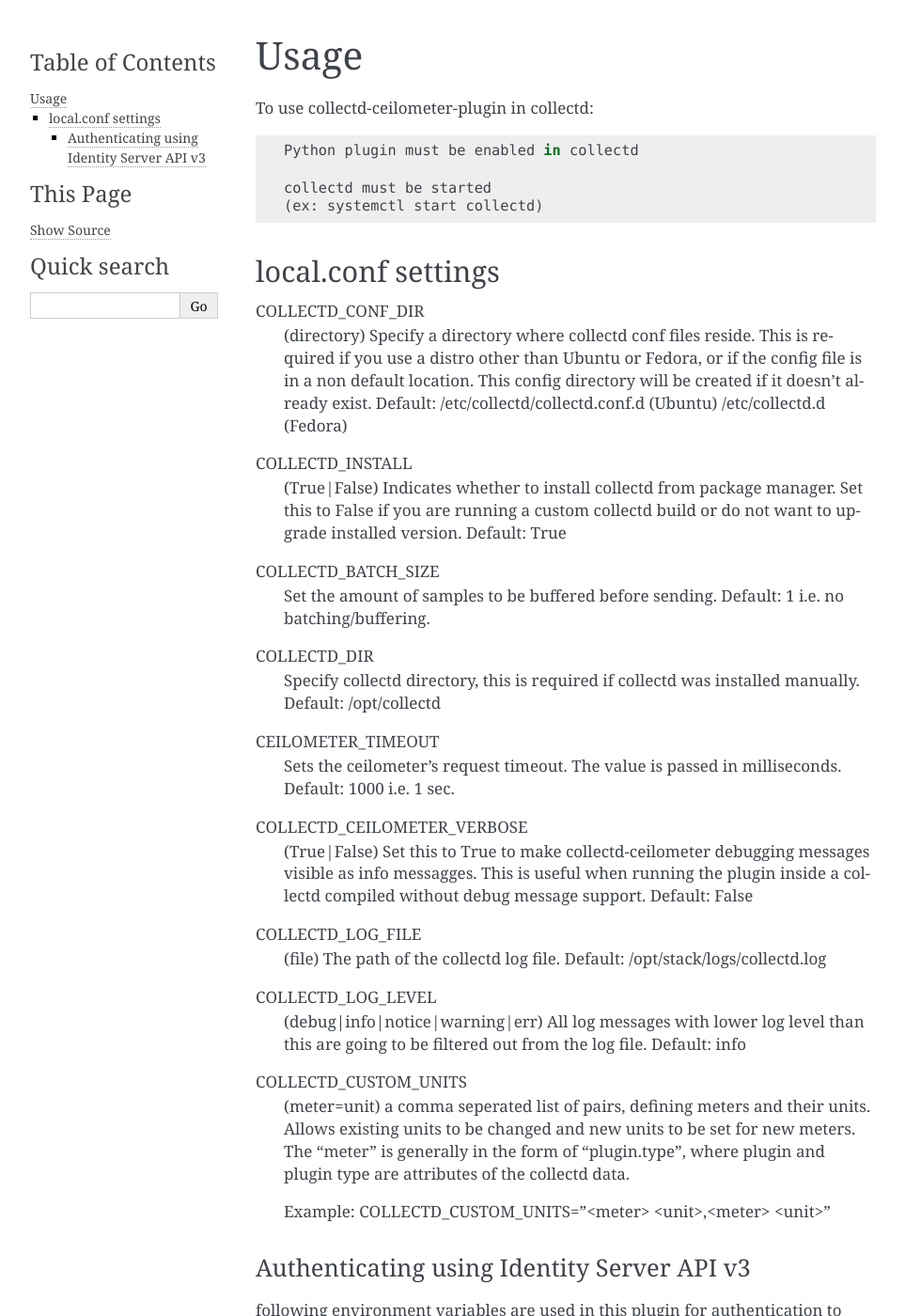
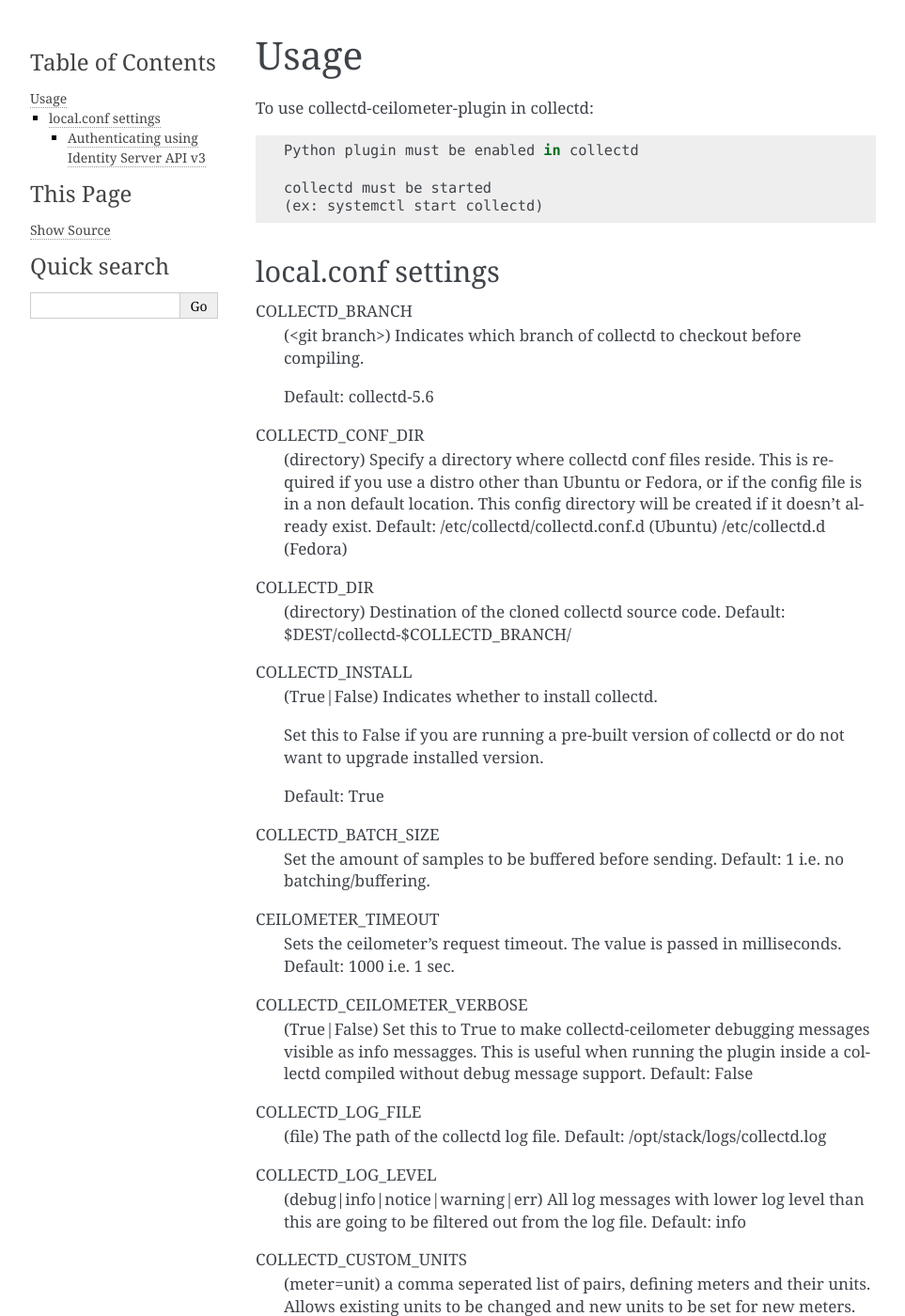
Before and after one commit to openstack-archive/collectd-openstack-plugins, a Sphinx documentation site: the page built from doc/source/usage.rst, in a window 1280 px wide and 1400 px high. Shown: the whole window at 94% size, without its empty margins (148-1111 px from the left). Built offline with Sphinx 7.4.7, drawn with Linux system fonts in a browser that asks for light colours; pages that are not in the unit, such as notebooks, are missing from menus; some of the changed text lies outside the part shown.

Commit message:
Add code to build collectd
- Add option to build collectd from source
  - Clones, builds and installs collectd under the source repo
- Add install_requirements function
- Add config options:
  - COLLECTD_INSTALL_TYPE
  - COLLECTD_REPO
  - COLLECTD_DIR
  - COLLECTD_BRANCH
  - COLLECTD_PREFIX
- Update documentation in doc/source/usage.rst
- Add service file for systemd
- Make sure the config dir is included

Partial-Bug: #1596966
Change-Id: I92156cf69438634c6340c21089538ff7ea716e6f

```diff
--- a/doc/source/usage.rst
+++ b/doc/source/usage.rst
@@ -12,6 +12,12 @@
 local.conf settings
 -------------------
 
+COLLECTD_BRANCH
+    (<git branch>) Indicates which branch of collectd to checkout before
+    compiling.
+
+    Default: collectd-5.6
+
 COLLECTD_CONF_DIR
     (directory) Specify a directory where collectd conf files reside.
     This is required if you use a distro other than Ubuntu or Fedora, or if
@@ -19,23 +25,21 @@
     be created if it doesn't already exist.
     Default: /etc/collectd/collectd.conf.d (Ubuntu) /etc/collectd.d (Fedora)
 
+COLLECTD_DIR
+    (directory) Destination of the cloned collectd source code.
+    Default: $DEST/collectd-$COLLECTD_BRANCH/
 
 COLLECTD_INSTALL
-    (True|False) Indicates whether to install collectd from package manager.
-    Set this to False if you are running a custom collectd build or do not
-    want to upgrade installed version.
+    (True|False) Indicates whether to install collectd.
+
+    Set this to False if you are running a pre-built version of collectd or do
+    not want to upgrade installed version.
+
     Default: True
-
 
 COLLECTD_BATCH_SIZE
     Set the amount of samples to be buffered before sending.
     Default: 1 i.e. no batching/buffering.
-
-
-COLLECTD_DIR
-    Specify collectd directory, this is required if collectd was installed
-    manually.
-    Default: /opt/collectd
 
 
 CEILOMETER_TIMEOUT
@@ -70,6 +74,23 @@
     Example: COLLECTD_CUSTOM_UNITS="<meter> <unit>,<meter> <unit>"
 
 
+COLLECTD_INSTALL_TYPE
+    (source|binary) Specify whether the collectd installation should use the
+    package manager or install from source.
+
+    Default: binary
+
+
+COLLECTD_REPO
+    (url) Location of git repo to clone collectd from.
+
+    Default: https://github.com/collectd/collectd.git
+
+COLELCTD_PREFIX
+    (directory) The directory to install collectd under.
+
+    Default: /usr/
+
 Authenticating using Identity Server API v3
 ===========================================
 
```
Also changed, not shown: 2 other files.
